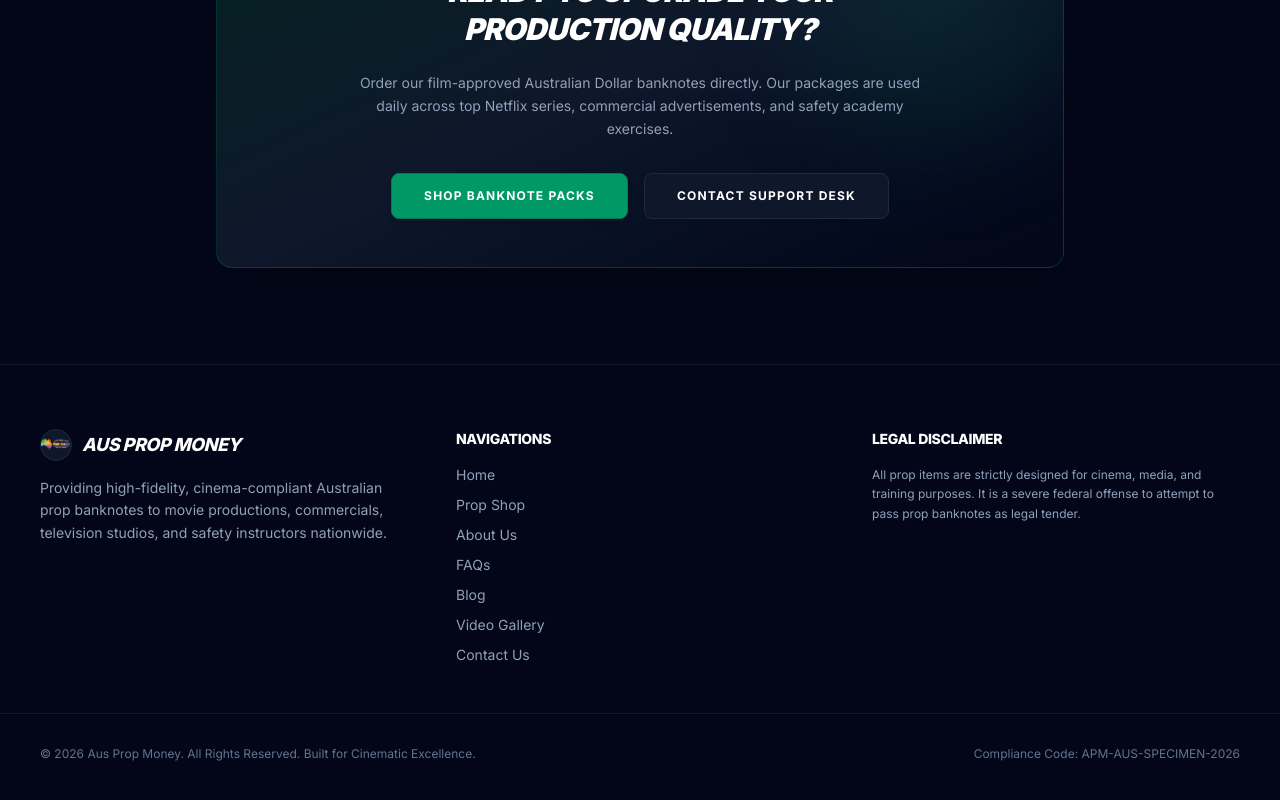
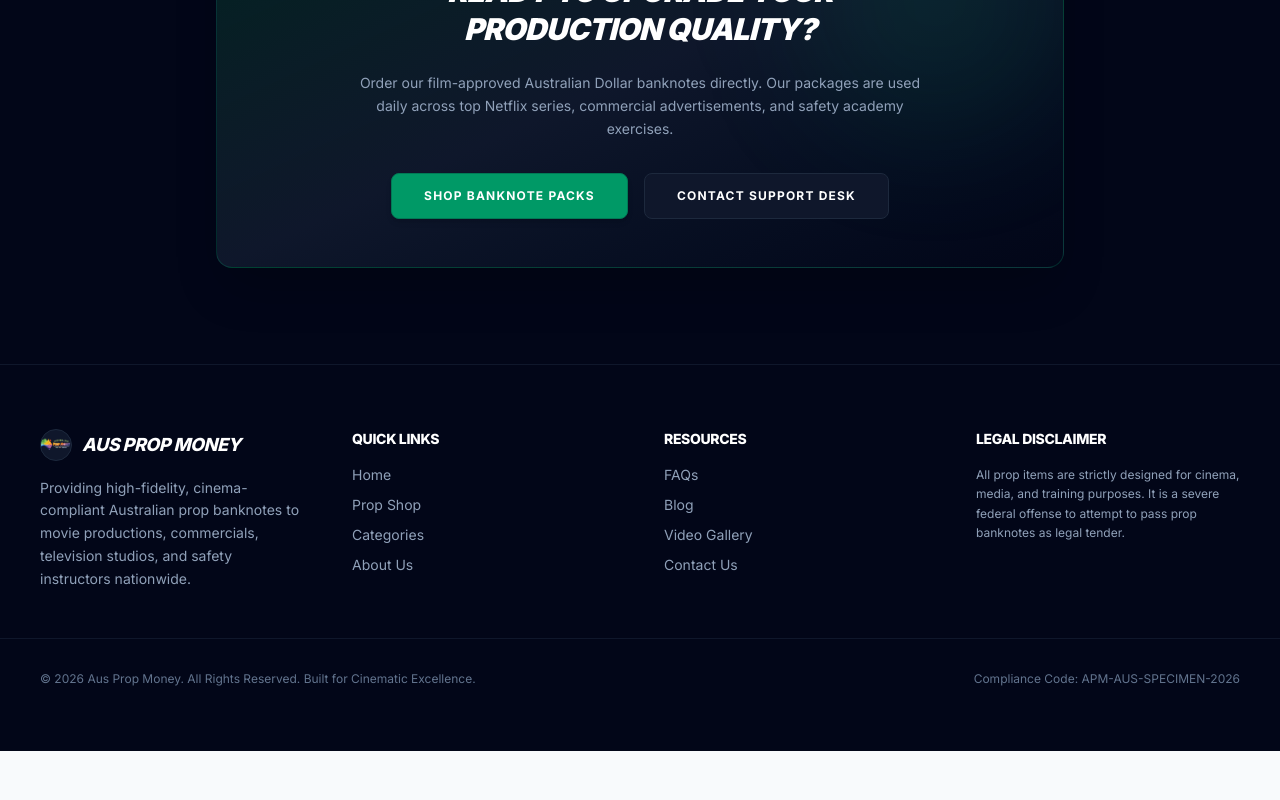
Before and after one commit to fidelcastrano-rgb/australian-pro-pmoney, a Next.js app: page /gallery in a window 1280 px wide. Shown: the part 2142-2942 px from the top of the page. After the commit the page ends 2893 px from the top, so only its background shows below. Built offline with nearby package versions, Linux system fonts and the light colour scheme; no server answers.

Commit message:
style: update footer layout and secure media
Refactor footer to a 4-column grid with additional navigation links and add download prevention to gallery videos.

```diff
--- a/app/gallery/page.tsx
+++ b/app/gallery/page.tsx
@@ -193,6 +193,8 @@ export default function VideoGalleryPage() {
                 onTimeUpdate={handleTimeUpdate}
                 onLoadedMetadata={handleLoadedMetadata}
                 onClick={togglePlay}
+                onContextMenu={(e) => e.preventDefault()}
+                controlsList="nodownload"
                 muted={isMuted}
                 loop
                 playsInline
--- a/components/Footer.tsx
+++ b/components/Footer.tsx
@@ -5,7 +5,7 @@ import Image from "next/image";
 export function Footer() {
   return (
     <footer id="app-footer" className="bg-slate-950 text-slate-400 py-16 border-t border-slate-900 select-none">
-      <div className="max-w-7xl mx-auto px-6 md:px-10 grid grid-cols-1 md:grid-cols-3 gap-12 mb-12">
+      <div className="max-w-7xl mx-auto px-6 md:px-10 grid grid-cols-1 sm:grid-cols-2 md:grid-cols-4 gap-12 mb-12">
         <div>
           <div className="flex items-center gap-2.5 mb-4">
             <div className="relative w-8 h-8 rounded-full overflow-hidden border border-slate-800 flex items-center justify-center bg-slate-900 shrink-0">
@@ -24,11 +24,17 @@ export function Footer() {
           </p>
         </div>
         <div>
-          <h4 className="text-white font-extrabold tracking-tight text-sm uppercase mb-4">Navigations</h4>
+          <h4 className="text-white font-extrabold tracking-tight text-sm uppercase mb-4">Quick Links</h4>
           <ul className="text-sm flex flex-col gap-2.5">
             <li><Link href="/" className="hover:text-emerald-400 transition-colors">Home</Link></li>
             <li><Link href="/#shop" className="hover:text-emerald-400 transition-colors">Prop Shop</Link></li>
+            <li><Link href="/categories" className="hover:text-emerald-400 transition-colors">Categories</Link></li>
             <li><Link href="/about" className="hover:text-emerald-400 transition-colors">About Us</Link></li>
+          </ul>
+        </div>
+        <div>
+          <h4 className="text-white font-extrabold tracking-tight text-sm uppercase mb-4">Resources</h4>
+          <ul className="text-sm flex flex-col gap-2.5">
             <li><Link href="/faq" className="hover:text-emerald-400 transition-colors">FAQs</Link></li>
             <li><Link href="/blog" className="hover:text-emerald-400 transition-colors">Blog</Link></li>
             <li><Link href="/gallery" className="hover:text-emerald-400 transition-colors">Video Gallery</Link></li>
```
